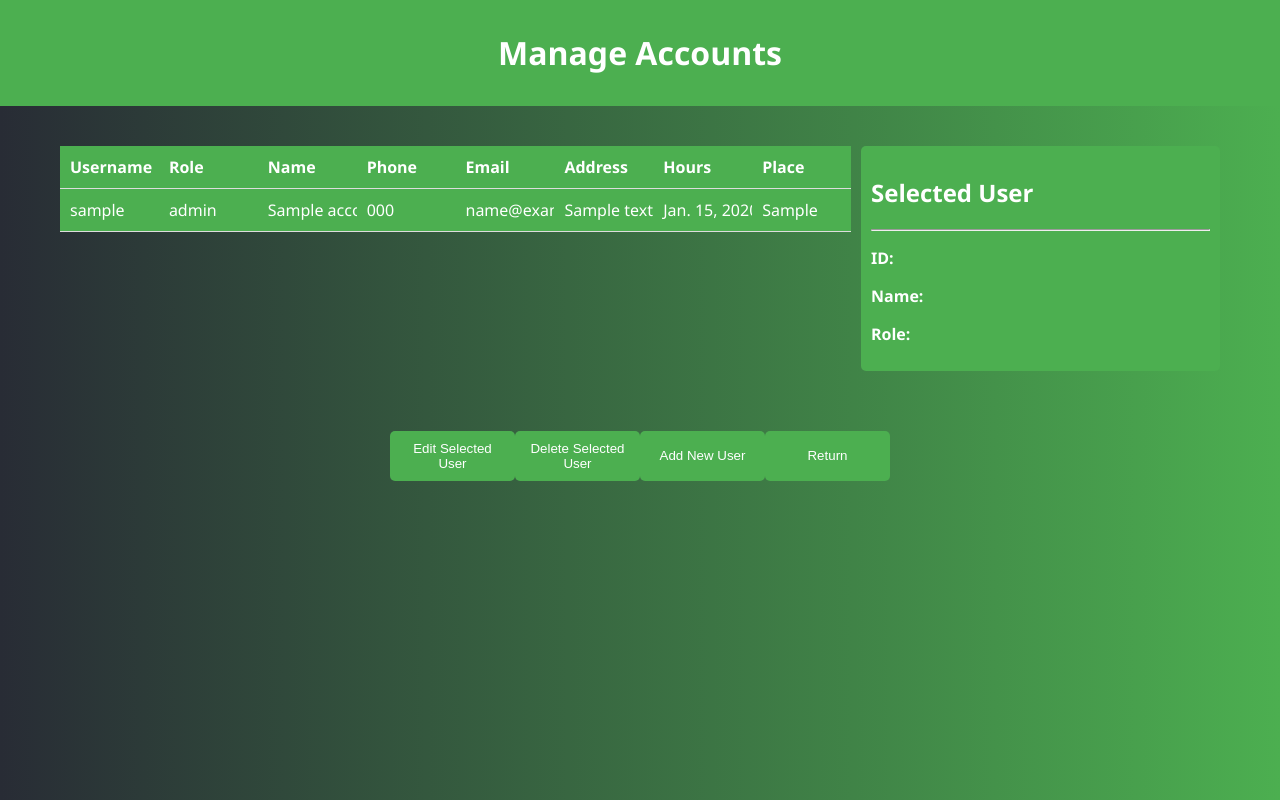
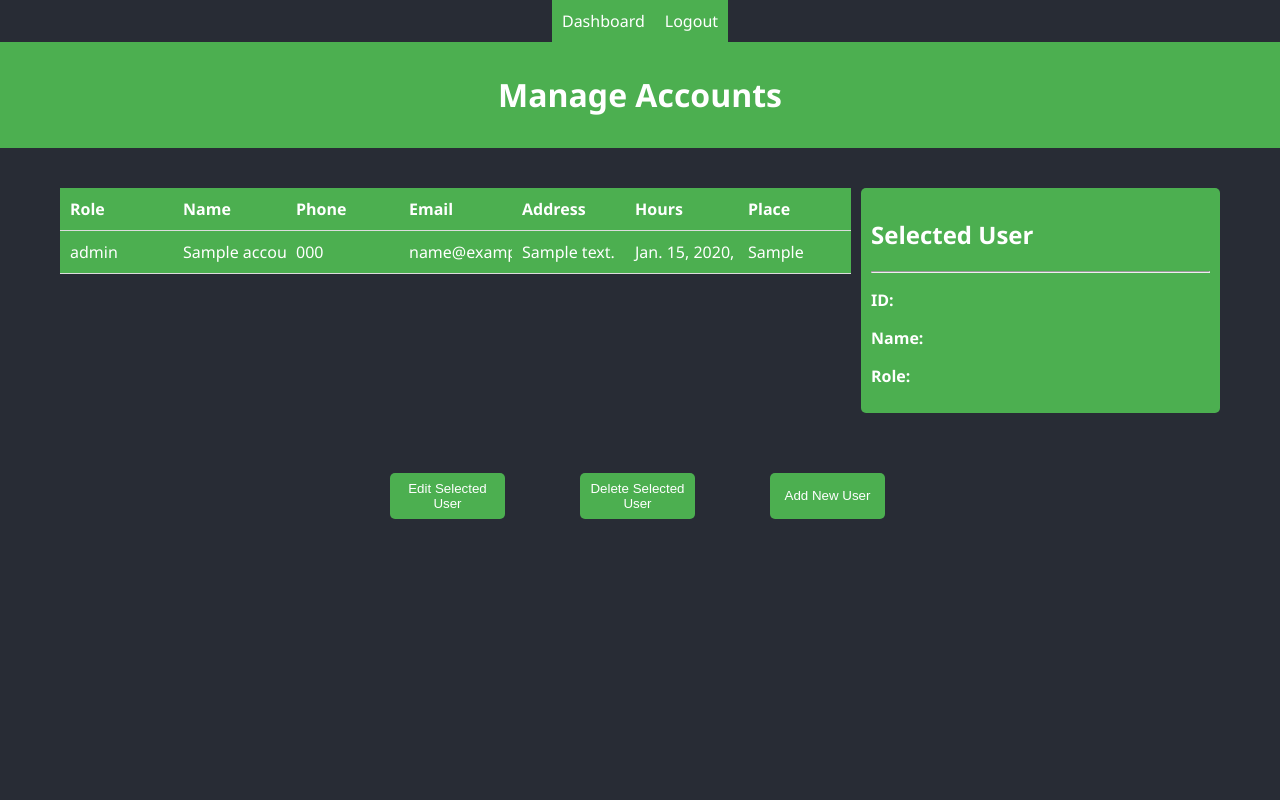
Before and after one commit to ILoveJRock/CSSCrusaders, a Django app: template templates/Manageaccount.html in a window 1280 px wide. Run offline with Django 4.2, Linux system fonts and the light colour scheme; the template is opened without the code that fills it: most values are stand-ins (such as "Sample title", 1, 10 or a date in 2020).

Commit message:
changed colors, got admin dashboard course buttons working

```diff
--- a/templates/Manageaccount.html
+++ b/templates/Manageaccount.html
@@ -11,7 +11,7 @@
             justify-content: flex-start; /* Vertically align to the top */
             height: 100vh;
             margin: 0;
-            background: linear-gradient(to right, #282c35, #4CAF50);
+            background-color: #282c35;
             color: #fff;
             font-family: 'Segoe UI', Tahoma, Geneva, Verdana, sans-serif;
         }
@@ -88,14 +88,16 @@
         }
 
         button {
-            width: 48%;
-            padding: 10px;
+            width: calc(24% - 5px);
+            margin-right: 5px;
+            padding: 8px;
             background-color: #4CAF50;
             color: white;
             border: none;
             border-radius: 5px;
             cursor: pointer;
             transition: background-color 0.3s;
+            text-align: center;
         }
 
         button:hover {
@@ -110,7 +112,7 @@
     <title>Manage Accounts</title>
 </head>
 <body>
-
+{% include 'NavBar.html' %}
 <div id="manageAccount">
     <h1>Manage Accounts</h1>
 </div>
@@ -119,7 +121,6 @@
         <table>
             <thead>
                 <tr>
-                    <th>Username</th>
                     <th>Role</th>
                     <th>Name</th>
                     <th>Phone</th>
@@ -132,9 +133,8 @@
             <tbody>
                 {% for account in accounts %}
                 <tr>
-                    <td>{{ account.username }}</td>
                     <td>{{ account.role }}</td>
-                    <td>{{ account.name }}</td>
+                    <td>{{ account.named }}</td>
                     <td>{{ account.phone }}</td>
                     <td>{{ account.email }}</td>
                     <td>{{ account.address }}</td>
@@ -158,7 +158,6 @@
     <button><a id="editLink" style="color: white;">Edit Selected User</a></button>
     <button><a id="deleteLink" style="color: white;">Delete Selected User</a></button>
     <button><a href='manage/createAccount/' style="color: white;">Add New User</a></button>
-    <button><a href="{% url 'admin_dashboard' %}" style="color: white;">Return</a></button>
 </div>
 
 </body>
```
